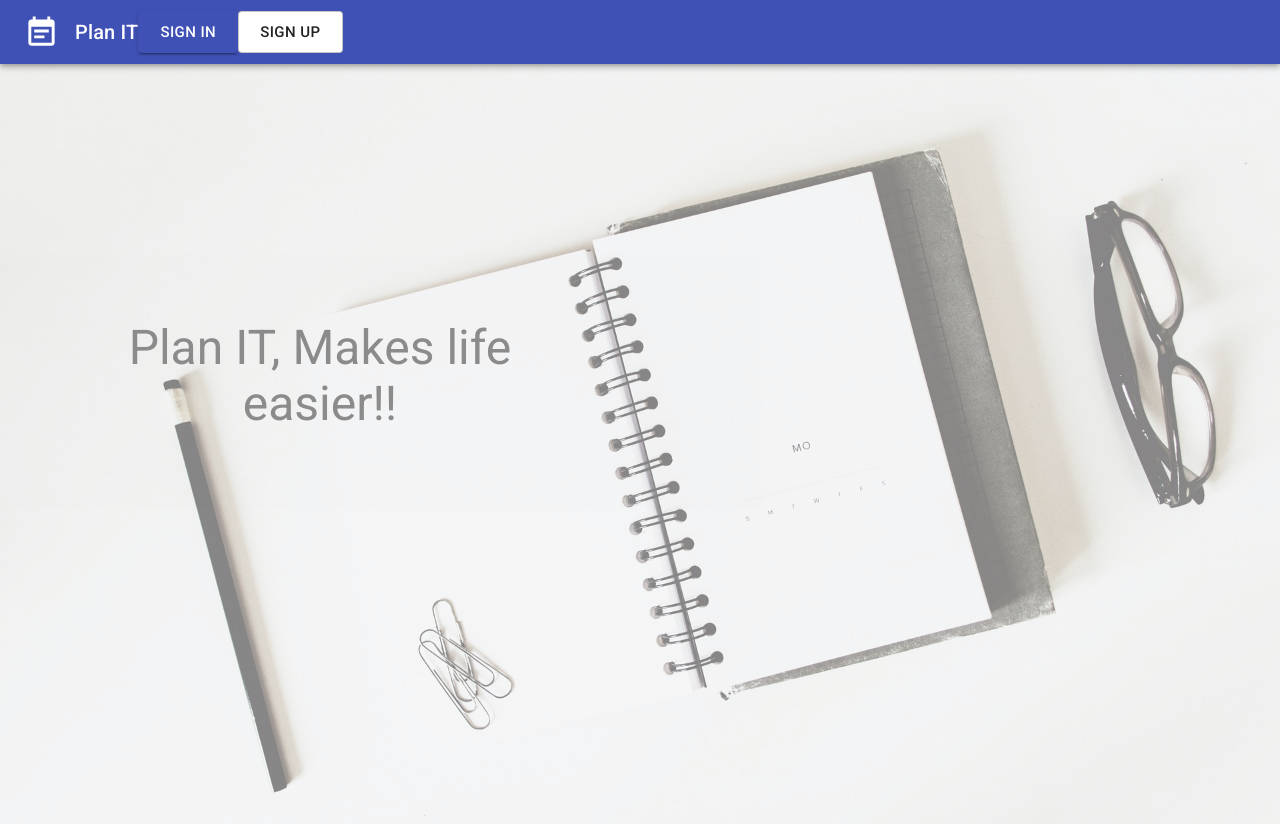
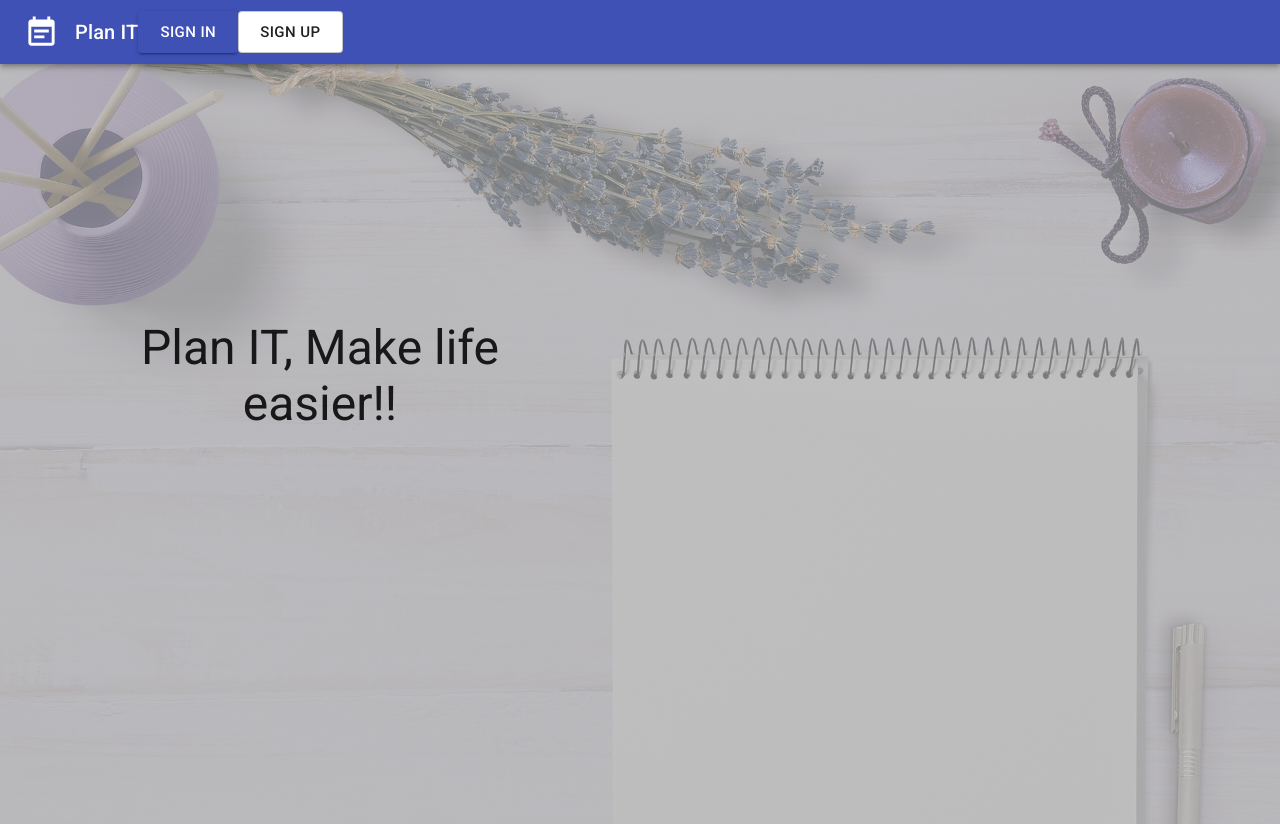
Before and after one commit to ushusdeepthi/mern_todo, a React (Create React App) app in the folder client/: page / in a window 1280 px wide. Built offline with nearby package versions, Linux system fonts and the light colour scheme; the HTML template or start-up script is replaced by a standard one.

Commit message:
update styling

```diff
--- a/client/src/pages/Homepage.jsx
+++ b/client/src/pages/Homepage.jsx
@@ -22,9 +22,9 @@ export default function Homepage() {
                     </div>
                 </Toolbar>
                 </AppBar>
-            <Container className={classes.container}>
+            <Container maxWidth= {false}className={classes.container}>
                 <Typography className={classes.heroText} variant="h3">
-                    Plan IT, Makes life easier!!
+                    Plan IT, Make life easier!!
                 </Typography>
             </Container>
         </>
--- a/client/src/pages/Todo.jsx
+++ b/client/src/pages/Todo.jsx
@@ -27,8 +27,9 @@ export default function App() {
 
                     {user &&
                       <>
-                        <Typography variant="h6">{user.name}</Typography>
-                        <ExitToAppIcon onClick={logout}/>
+                        <Typography className={classes.utilityName} variant="h6">Hi {user.name}</Typography>
+                        <ExitToAppIcon className={classes.utilityLogout} onClick={logout}/>
+
                       </>
                       }
 
--- a/client/src/styles/styles.js
+++ b/client/src/styles/styles.js
@@ -4,6 +4,16 @@ import Image from '../assets/images/background.jpg'
 const useStyles = makeStyles((theme)=>({
  icon:{
     marginRight:'1rem'
+  },
+  utilityName:{
+    position:'absolute',
+    top:'1rem',
+    right:'5rem'
+  },
+  utilityLogout:{
+    position:'absolute',
+    top:'1.25rem',
+    right:'2rem'
   },
   button:{
       marginRight:'1rem'
@@ -13,10 +23,11 @@ const useStyles = makeStyles((theme)=>({
   },
   container:{
         minHeight:'95vh',
-         backgroundImage: `url(${Image})`,
+        width:'100%',
+         backgroundImage: `linear-gradient(rgba(169,169,169,0.7),rgba(169,169,169,0.7)),url(${Image})`,
          backgroundSize:'cover',
          backgroundRepeat:'no-repeat',
-         opacity:0.5
+
 
   },
 
```
Also changed, not shown: client/src/assets/images/background.jpg.
